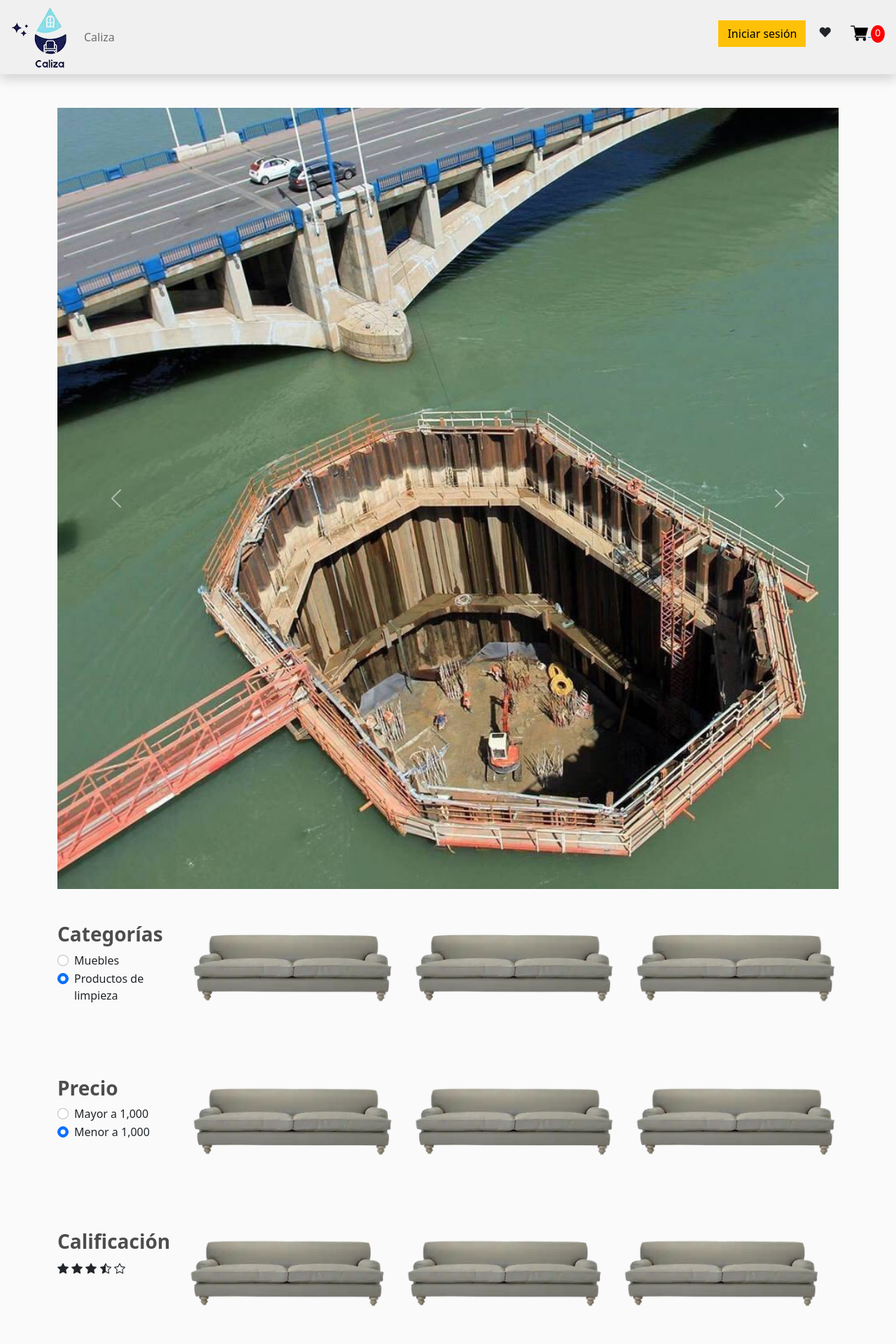
After one commit to daniellobaton/CalizaInfoVI, a Django app: page /ourProducts/ in a window 1280 px wide. The commit adds this page. Shown: the top 1920 px of the page at 70% size. Run offline with Django 4.2, Linux system fonts and the light colour scheme; some libraries are stand-ins or nearby versions.

Commit message:
CAL-55 vista de nuestros productos

```diff
--- /dev/null
+++ b/caliza/templates/caliza/ourProducts.html
@@ -0,0 +1,119 @@
+{% extends 'caliza/index.html' %}
+{% load static %}
+{% block content %}
+    <div class="row">
+        <div class="col">
+            <div id="carouselExampleControls" class="carousel slide" data-bs-ride="carousel">
+                <div class="carousel-inner">
+                  <div class="carousel-item active">
+                    <img src="../../../static/img/awa.jpg" class="d-block w-100 img-fluid" alt="...">
+                  </div>
+                  <div class="carousel-item">
+                    <img src="../../../static/img/awa.jpg" class="d-block w-100 img-fluid" alt="...">
+                  </div>
+                  <div class="carousel-item">
+                    <img src="../../../static/img/awa.jpg" class="d-block w-100 img-fluid" alt="...">
+                  </div>
+                </div>
+                <button class="carousel-control-prev" type="button" data-bs-target="#carouselExampleControls" data-bs-slide="prev">
+                  <span class="carousel-control-prev-icon" aria-hidden="true"></span>
+                  <span class="visually-hidden">Previous</span>
+                </button>
+                <button class="carousel-control-next" type="button" data-bs-target="#carouselExampleControls" data-bs-slide="next">
+                  <span class="carousel-control-next-icon" aria-hidden="true"></span>
+                  <span class="visually-hidden">Next</span>
+                </button>
+              </div>
+        </div>
+    </div>
+    <div class="row">
+        <div class="col-2 mt-5">
+            <h3 class="fw-bold"> Categorías </h3>
+            <div class="form-check">
+                <input class="form-check-input" type="radio" name="exampleRadios" id="exampleRadios1" value="option1" checked>
+                <label class="form-check-label" for="exampleRadios1"> Muebles </label>
+            </div>
+            <div class="form-check">
+                <input class="form-check-input" type="radio" name="exampleRadios" id="exampleRadios1" value="option1" checked>
+                <label class="form-check-label" for="exampleRadios1"> Productos de limpieza </label>
+            </div>
+        </div>
+        <div class="col">
+            <img src="../../../static/img/product-6.webp" class="img-fluid">
+        </div>
+        <div class="col">
+            <img src="../../../static/img/product-6.webp" class="img-fluid">
+        </div>
+        <div class="col">
+            <img src="../../../static/img/product-6.webp" class="img-fluid">
+        </div>
+    </div>
+    <div class="row">
+        <div class="col-2 mt-5">
+            <h3 class="fw-bold"> Precio </h3>
+            <div class="form-check">
+                <input class="form-check-input" type="radio" name="exampleRadios2" id="exampleRadios2" value="option2" checked>
+                <label class="form-check-label" for="exampleRadios2"> Mayor a 1,000 </label>
+            </div>
+            <div class="form-check">
+                <input class="form-check-input" type="radio" name="exampleRadios2" id="exampleRadios2" value="option2" checked>
+                <label class="form-check-label" for="exampleRadios2"> Menor a 1,000 </label>
+            </div>
+        </div>
+        <div class="col">
+            <img src="../../../static/img/product-6.webp" class="img-fluid">
+        </div>
+        <div class="col">
+            <img src="../../../static/img/product-6.webp" class="img-fluid">
+        </div>
+        <div class="col">
+            <img src="../../../static/img/product-6.webp" class="img-fluid">
+        </div>
+        <div class="row">
+            <div class="col-2 mt-5">
+                <h3 class="fw-bold"> Calificación </h3>
+                <svg xmlns="http://www.w3.org/2000/svg" width="16" height="16" fill="currentColor" class="bi bi-star-fill" viewBox="0 0 16 16">
+                    <path d="M3.612 15.443c-.386.198-.824-.149-.746-.592l.83-4.73L.173 6.765c-.329-.314-.158-.888.283-.95l4.898-.696L7.538.792c.197-.39.73-.39.927 0l2.184 4.327 4.898.696c.441.062.612.636.282.95l-3.522 3.356.83 4.73c.078.443-.36.79-.746.592L8 13.187l-4.389 2.256z"/>
+                </svg>
+                <svg xmlns="http://www.w3.org/2000/svg" width="16" height="16" fill="currentColor" class="bi bi-star-fill" viewBox="0 0 16 16">
+                    <path d="M3.612 15.443c-.386.198-.824-.149-.746-.592l.83-4.73L.173 6.765c-.329-.314-.158-.888.283-.95l4.898-.696L7.538.792c.197-.39.73-.39.927 0l2.184 4.327 4.898.696c.441.062.612.636.282.95l-3.522 3.356.83 4.73c.078.443-.36.79-.746.592L8 13.187l-4.389 2.256z"/>
+                </svg>
+                <svg xmlns="http://www.w3.org/2000/svg" width="16" height="16" fill="currentColor" class="bi bi-star-fill" viewBox="0 0 16 16">
+                    <path d="M3.612 15.443c-.386.198-.824-.149-.746-.592l.83-4.73L.173 6.765c-.329-.314-.158-.888.283-.95l4.898-.696L7.538.792c.197-.39.73-.39.927 0l2.184 4.327 4.898.696c.441.062.612.636.282.95l-3.522 3.356.83 4.73c.078.443-.36.79-.746.592L8 13.187l-4.389 2.256z"/>
+                </svg>
+                <svg xmlns="http://www.w3.org/2000/svg" width="16" height="16" fill="currentColor" class="bi bi-star-half" viewBox="0 0 16 16">
+                    <path d="M5.354 5.119 7.538.792A.516.516 0 0 1 8 .5c.183 0 .366.097.465.292l2.184 4.327 4.898.696A.537.537 0 0 1 16 6.32a.548.548 0 0 1-.17.445l-3.523 3.356.83 4.73c.078.443-.36.79-.746.592L8 13.187l-4.389 2.256a.52.52 0 0 1-.146.05c-.342.06-.668-.254-.6-.642l.83-4.73L.173 6.765a.55.55 0 0 1-.172-.403.58.58 0 0 1 .085-.302.513.513 0 0 1 .37-.245l4.898-.696zM8 12.027a.5.5 0 0 1 .232.056l3.686 1.894-.694-3.957a.565.565 0 0 1 .162-.505l2.907-2.77-4.052-.576a.525.525 0 0 1-.393-.288L8.001 2.223 8 2.226v9.8z"/>
+                </svg>
+                <svg xmlns="http://www.w3.org/2000/svg" width="16" height="16" fill="currentColor" class="bi bi-star" viewBox="0 0 16 16">
+                    <path d="M2.866 14.85c-.078.444.36.791.746.593l4.39-2.256 4.389 2.256c.386.198.824-.149.746-.592l-.83-4.73 3.522-3.356c.33-.314.16-.888-.282-.95l-4.898-.696L8.465.792a.513.513 0 0 0-.927 0L5.354 5.12l-4.898.696c-.441.062-.612.636-.283.95l3.523 3.356-.83 4.73zm4.905-2.767-3.686 1.894.694-3.957a.565.565 0 0 0-.163-.505L1.71 6.745l4.052-.576a.525.525 0 0 0 .393-.288L8 2.223l1.847 3.658a.525.525 0 0 0 .393.288l4.052.575-2.906 2.77a.565.565 0 0 0-.163.506l.694 3.957-3.686-1.894a.503.503 0 0 0-.461 0z"/>
+                </svg>
+            </div>
+            <div class="col">
+                <img src="../../../static/img/product-6.webp" class="img-fluid">
+            </div>
+            <div class="col">
+                <img src="../../../static/img/product-6.webp" class="img-fluid">
+            </div>
+            <div class="col">
+                <img src="../../../static/img/product-6.webp" class="img-fluid">
+            </div>
+        </div>
+        <nav aria-label="Page navigation example">
+            <ul class="pagination justify-content-center">
+              <li class="page-item">
+                <a class="page-link" href="#" aria-label="Previous">
+                  <span aria-hidden="true">&laquo;</span>
+                </a>
+              </li>
+              <li class="page-item"><a class="page-link" href="#">1</a></li>
+              <li class="page-item"><a class="page-link" href="#">2</a></li>
+              <li class="page-item"><a class="page-link" href="#">3</a></li>
+              <li class="page-item">
+                <a class="page-link" href="#" aria-label="Next">
+                  <span aria-hidden="true">&raquo;</span>
+                </a>
+              </li>
+            </ul>
+        </nav>
+    </div>
+{% endblock content %}
--- a/caliza/templates/caliza/store.html
+++ b/caliza/templates/caliza/store.html
@@ -3,7 +3,7 @@
 {% block content %}
     <div class="row">
         {% for product in products %}
-        <div class="col-lg-4">
+        <div class="col-4">
             <img class="thumbnail" src="{{product.imageURL}}" alt="Placeholder">
             <div class="box-element product">
                 <h6><strong>{{product.name}}</strong></h6>
--- a/caliza/urls.py
+++ b/caliza/urls.py
@@ -6,6 +6,7 @@ urlpatterns = [
     path('', views.store, name='store'),
     path('cart/', views.cart, name='cart'),
     path('checkout/', views.checkout, name='checkout'),
+    path('ourProducts/', views.ourProducts, name='ourProducts'),
 
     path('update_item/', views.updateItem, name='update_item'),
     path('process_order/', views.processOrder, name='process_order'),
--- a/caliza/views.py
+++ b/caliza/views.py
@@ -31,6 +31,15 @@ def checkout(request):
 
     context = {'items': items, 'order': order, 'cartItems': cartItems}
     return render(request, 'caliza/checkout.html', context)
+
+def ourProducts(request):
+    data = cartData(request)
+    cartItems = data['cartItems']
+    order = data['order']
+    items = data['items']
+
+    context = {'items': items, 'order': order, 'cartItems': cartItems}
+    return render(request, 'caliza/ourProducts.html', context)
 
 def updateItem(request):
     data = json.loads(request.body)
```
Also changed, not shown: static/img/girasoles.jpg (added).
